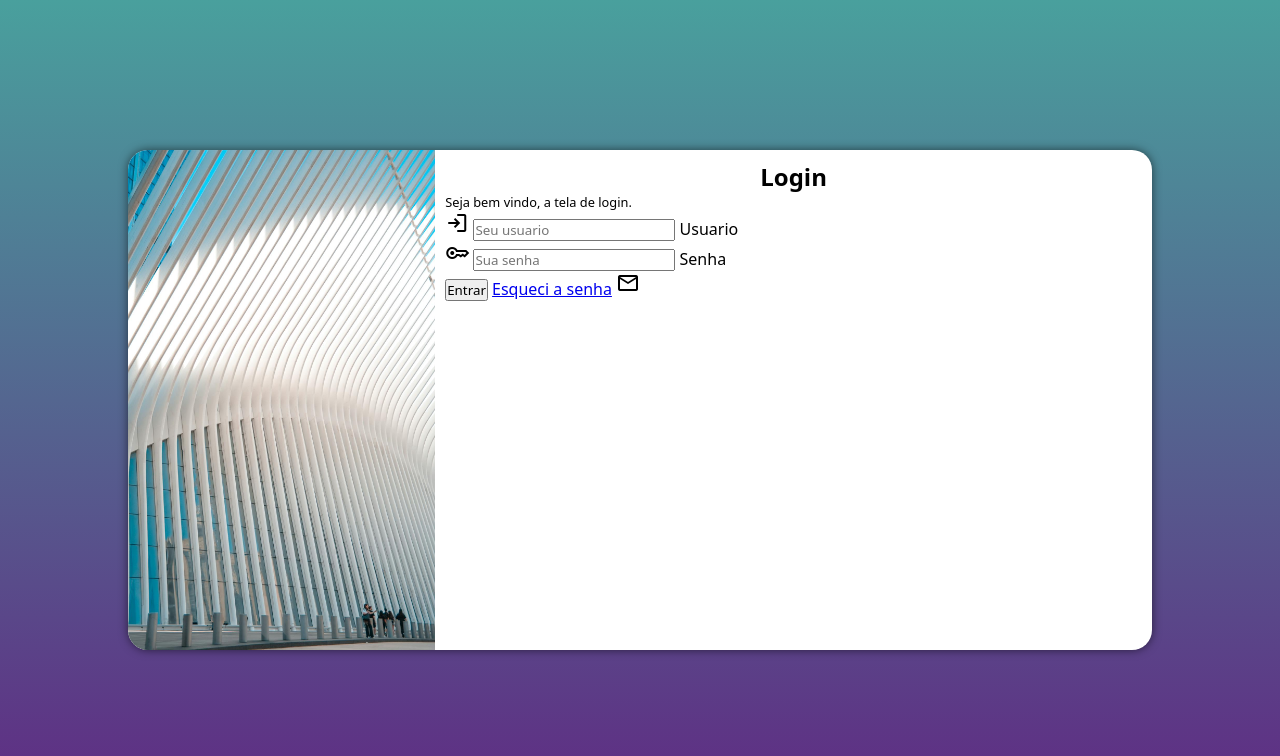
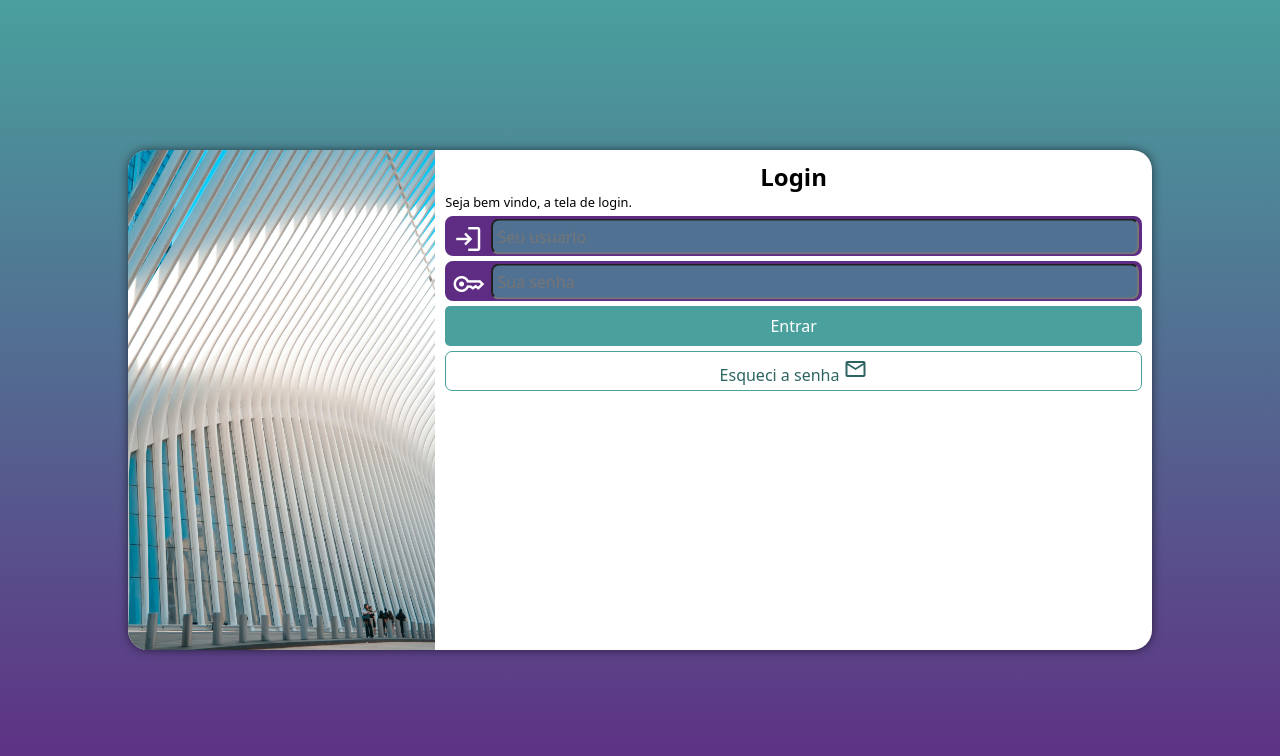
Before and after one commit to Victorjgp/projeto-login, a plain HTML site: page index.html in a window 1280 px wide. Drawn offline with nearby package versions, Linux system fonts and the light colour scheme.

Commit message:
login update

```diff
--- a/estilo/style.css
+++ b/estilo/style.css
@@ -63,3 +63,73 @@ div#formulario > h1{
 div#formulario > p{
     font-size: 0.8em;
 }
+
+form > input[type=submit] {
+    display: block;
+    font-size: 1em;
+    width: 100%;
+    height: 40px;
+    background-color: #49a09d;
+    color: white;
+    border: none;
+    border-radius: 5px;
+}
+
+form > input[type=submit]:hover {
+    background-color: #49a09daf;
+}
+
+form > a.botao{
+    display: block;
+    text-align: center;
+    font-size: 1em;
+    width: 100%;
+    height: 40px;
+    padding-top: 5px;
+    margin-top: 5px;
+    background-color: white;
+    color: #5f2c83;
+    border: 1px solid #49a09d;
+    border-radius: 7px;
+    text-decoration: none;
+    color: #2d6462;
+}
+
+form > a.botao:hover{
+    background-color: #6cd3cf;
+}
+
+
+form > div.campo{
+    background-color: #5f2c83;
+    border: 2px solid #5f2c83;
+    display: block;
+    width: 100%;
+    height: 40px;
+    border-radius: 8px;
+    margin: 5px 0px;
+}
+
+div.campo > label{
+    display: none;
+}
+div.campo > span{
+    color: white;
+
+    font-size: 2em;
+    width: 40px;
+    padding: 5px;
+}
+div.campo > input{
+    background-color: #49a09d9a;
+    font-size: 1em;
+    width: calc(100% - 45px);
+    height: 100%;
+    border-radius: 8px;
+    padding: 4px;
+    transform: translateY(-12.5px);
+}
+
+div.campo > input:focus-within{
+    background-color: white;
+}
--- a/index.html
+++ b/index.html
@@ -19,19 +19,19 @@
                 <h1>Login</h1>
                 <p>Seja bem vindo, a tela de login.</p>
                 <form action="login.php" method="post">
-                <div>
+                <div class="campo">
                     <span class="material-symbols-outlined">login</span>
                     <input type="email" name="login" id="ilogin" placeholder="Seu usuario" required minlength="6" maxlength="30">
                     <label for="ilogin">Usuario </label>
                 </div>
-                <div>
+                <div class="campo">
                     <span class="material-symbols-outlined">key</span>
                     <input type="password" name="senha" id="isenha" required minlength="8" maxlength="12" placeholder="Sua senha">
                     <label for="isenha">Senha </label>
                 </div>
                 <input type="submit" value="Entrar">
-                <a href="esqueci.html">Esqueci a senha</a>
-                <span class="material-symbols-outlined">mail</span>
+                <a href="esqueci.html" class="botao">Esqueci a senha <span class="material-symbols-outlined">Email</span></a>
+
             </form>
             </div>
         </section>
```
